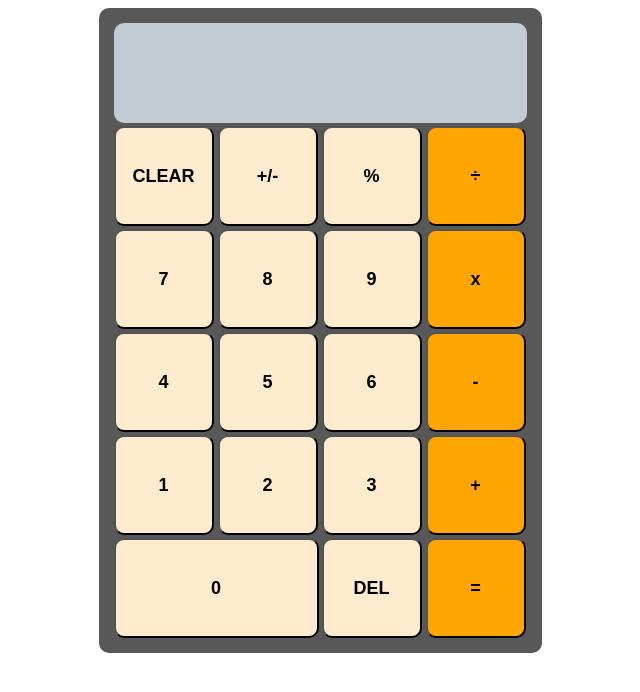
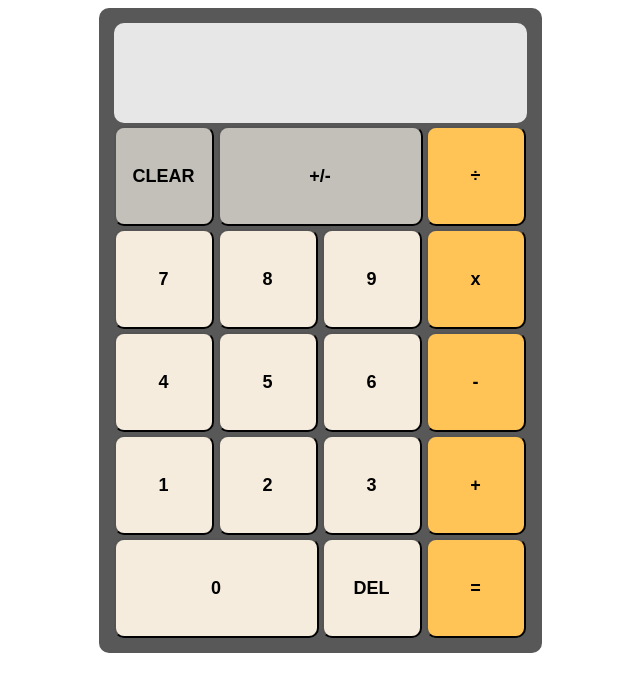
Before and after one commit to NickKuep/calculator, a plain HTML site: page index.html in a window 1280 px wide. Shown: the whole page, without its empty margins (320-960 px from the left). Drawn offline with Linux system fonts and the light colour scheme.

Commit message:
style clear and +/- buttons

```diff
--- a/index.html
+++ b/index.html
@@ -13,7 +13,6 @@
       <div class="display"></div>
       <button class="clear">CLEAR</button>
       <button class="plus_negative">+/-</button>
-      <button class="percentage">%</button>
       <button class="operator">÷</button>
       <button class="number">7</button>
       <button class="number">8</button>
--- a/styles.css
+++ b/styles.css
@@ -17,25 +17,37 @@ body {
   grid-column: 1/ 5;
   text-align: end;
   height: 100px;
-  background-color: rgb(192, 203, 212);
+  background-color: rgb(231, 231, 232);
   font-size: 80px;
   border-radius: 10px;
 }
 
 .calculatorBody button {
-  background-color: blanchedalmond;
+  background-color: rgb(246, 236, 222);
   height: 100px;
   width: 100px;
-  border-radius: 10%;
+  border-radius: 10px;
   font-size: large;
   font-weight: bolder;
 }
+
+.calculatorBody .plus_negative {
+  width: 205px;
+  grid-column-start: 2;
+  grid-column-end: 4;
+  background-color: rgb(195, 191, 185);
+}
+
+.calculatorBody .clear {
+  background-color: rgb(195, 191, 185);
+}
+
 .calculatorBody .operator {
-  background-color: orange;
+  background-color: rgb(255, 196, 85);
 }
 
 .calculatorBody .equals {
-  background-color: orange;
+  background-color: rgb(255, 196, 85);
 }
 .calculatorBody #zero {
   grid-column-start: 1;
```
